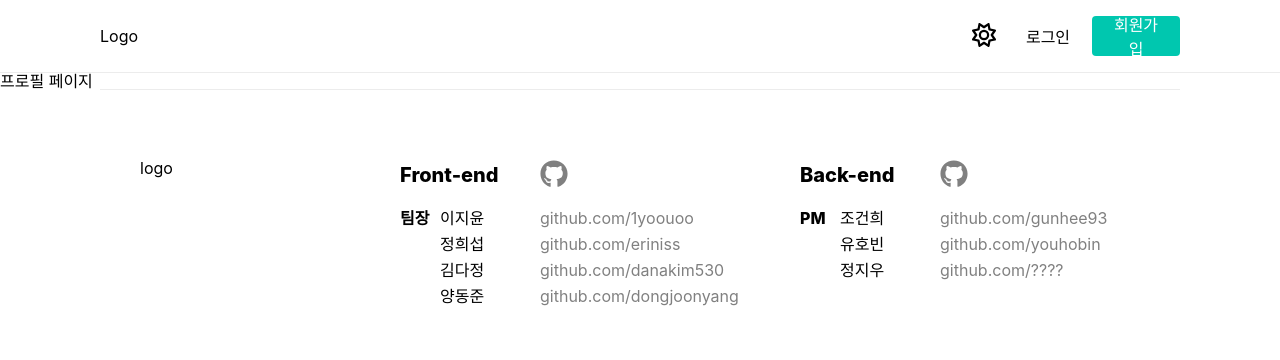
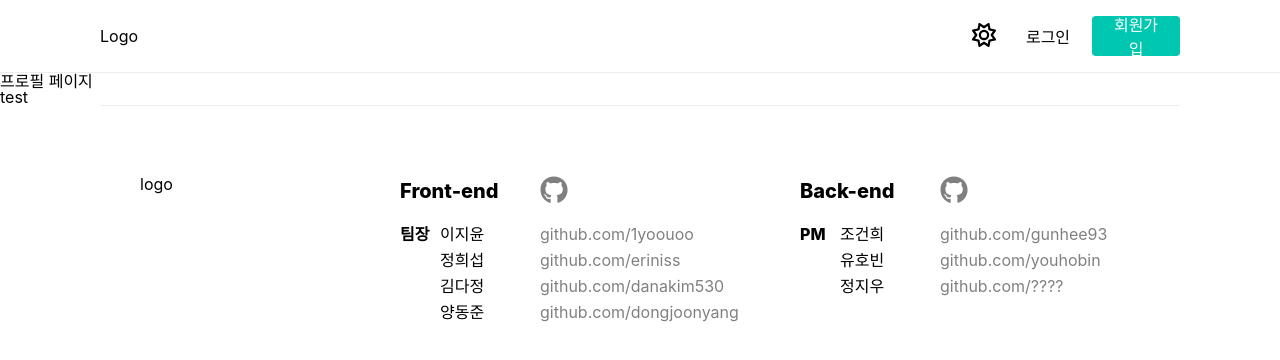
Before and after one commit to Sassy-Project/front-mbti-chat, a React (Create React App) app: page /users in a window 1280 px wide. Shown: the top 360 px of the page. Built offline with nearby package versions, Linux system fonts and the light colour scheme.

Commit message:
feat: Creat porfile form

```diff
--- /dev/null
+++ b/src/components/ProfileForm/index.tsx
@@ -0,0 +1,7 @@
+import './style.scss';
+
+const ProfileForm = () => {
+  return <div>test</div>;
+};
+
+export default ProfileForm;
--- a/src/pages/ProfilePage/index.tsx
+++ b/src/pages/ProfilePage/index.tsx
@@ -1,9 +1,11 @@
+import ProfileForm from '../../components/ProfileForm';
 import './style.scss';
 
 const ProfilePage = () => {
   return (
     <div className='ProfilePage'>
       <h2>프로필 페이지</h2>
+      <ProfileForm />
     </div>
   );
 };
```
Also changed, not shown: src/components/ProfileForm/style.scss (added).
